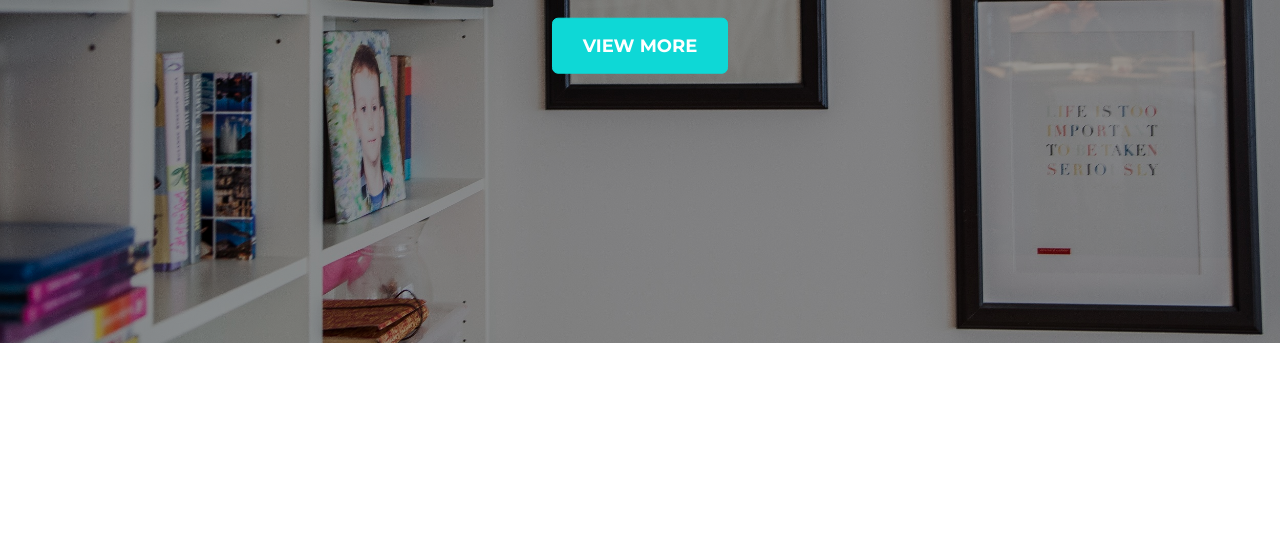
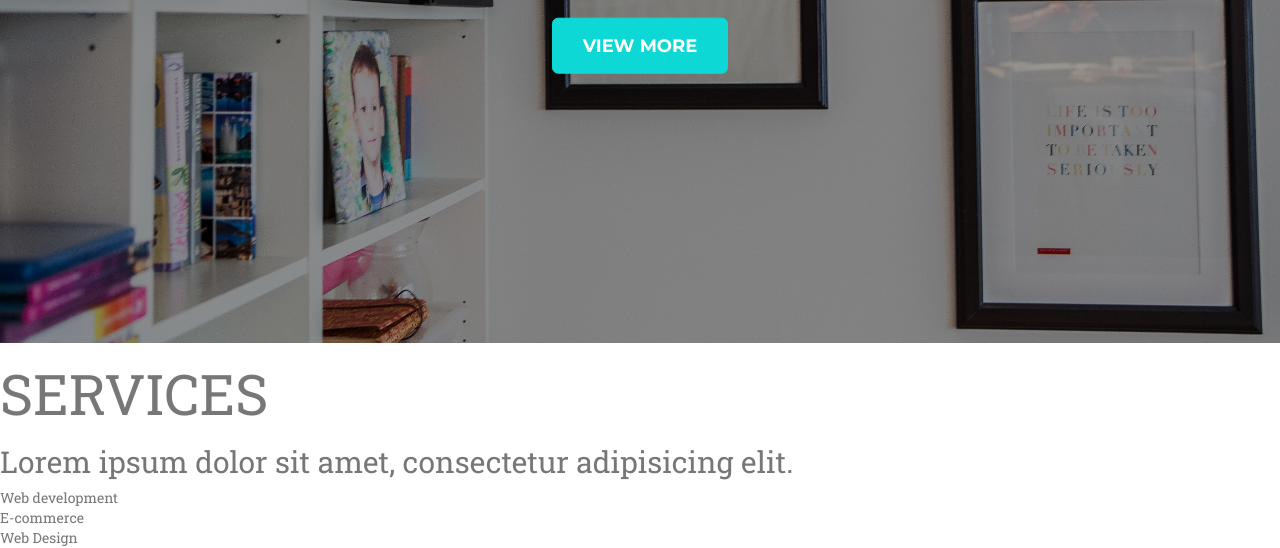
Before and after one commit to DomiGnh/bootstrap.wartszaty.projekt, a plain HTML site: page index.html in a window 1280 px wide. Shown: the part 457-1005 px from the top of the page. Before the commit the page ends 800 px from the top, so only its background shows below. Drawn offline with Linux system fonts and the light colour scheme; a web font is replaced by a local one.

Commit message:
commit sekcja serives

```diff
--- a/index.html
+++ b/index.html
@@ -57,22 +57,23 @@
 
 <!--  main header menu end-->
 
+<!--  sekcja services-->
+  <section id="services">
+      <div class="services-caption">
+          <h1 class="text-uppercase">services</h1>
+          <h2>Lorem ipsum dolor sit amet, consectetur adipisicing elit.</h2>
+      </div>
+      <div class="col-4 item">Web development</div>
+      <div class="col-4 item">E-commerce</div>
+      <div class="col-4 item">Web Design</div>
+  </section>
 
 
 
 
 
 
-
-
-
-
-
-
-
-
-
-<!--   script jquery -->
+   <!--   script jquery -->
  <script src="js/jquery-3.2.1.min.js"></script>
 
 <!-- script bootstrap js-->
@@ -82,8 +83,5 @@
 <script src="js/main.js"></script>
 
 
-
-
-
 </body>
 </html>
```
